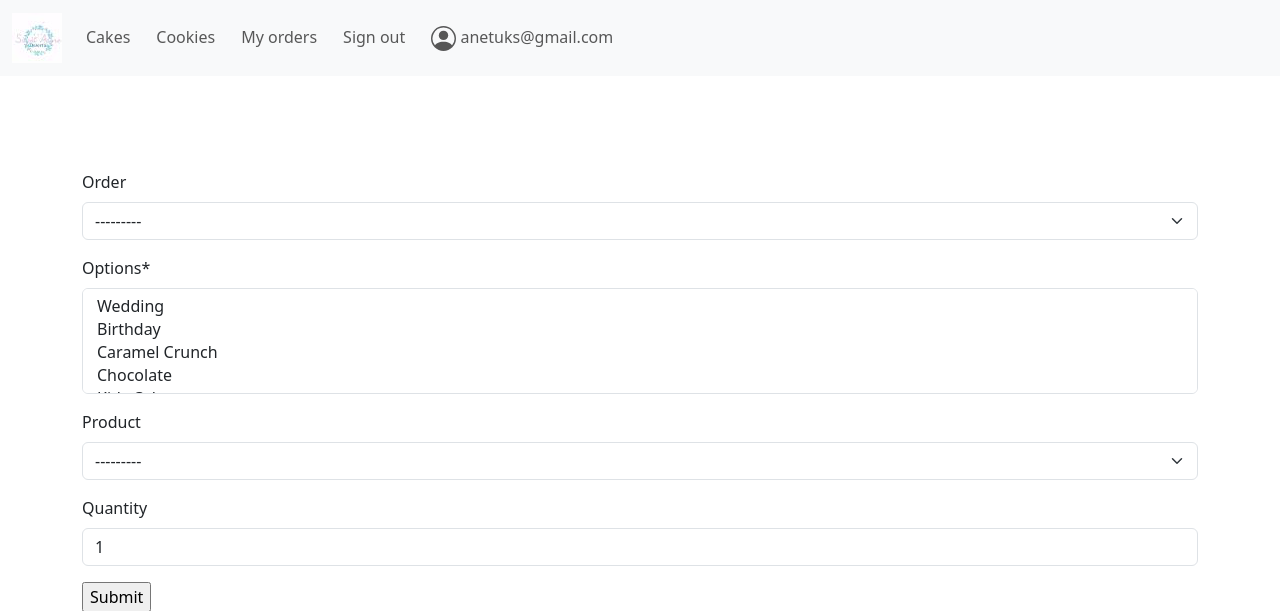
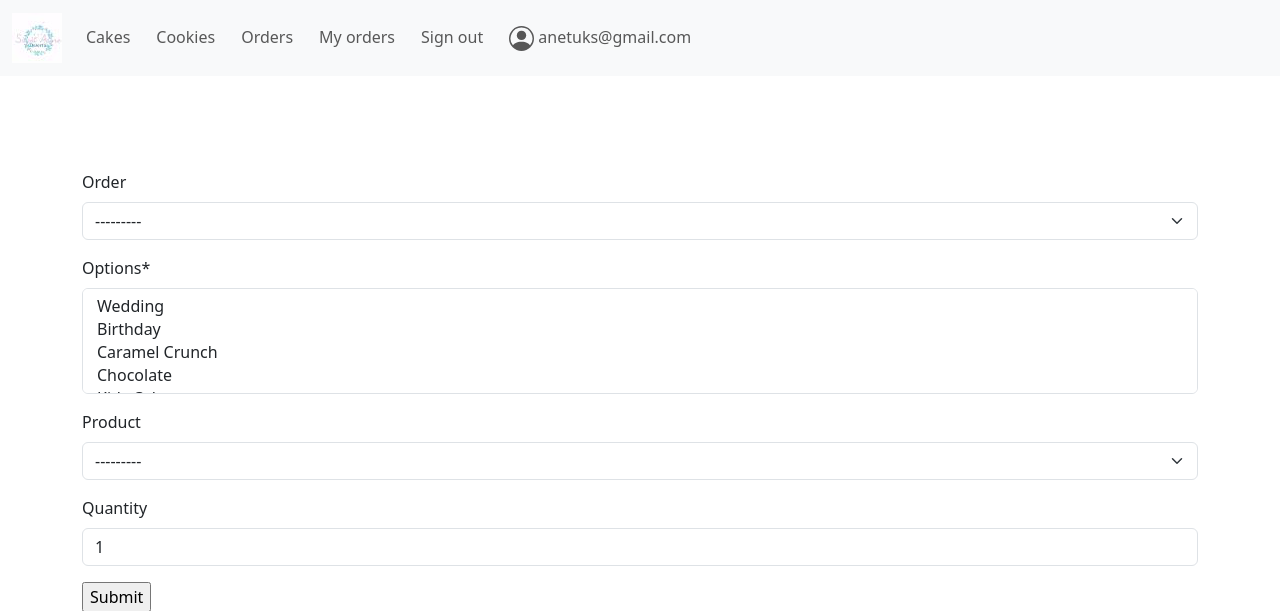
Before and after one commit to Annette3125/sweet_adore_desserts, a Django app: page /create_order in a window 1280 px wide. Shown: the top 611 px of the page. Run offline with Django 5.2, Linux system fonts and the light colour scheme; a user stored in the database is signed in; data comes from the database, SQL or seed files in the repository; some libraries are stand-ins or nearby versions.

Commit message:
create OrderListView, url, html, add navigation to bas.html

```diff
--- a/desserts/templates/desserts/base.html
+++ b/desserts/templates/desserts/base.html
@@ -48,10 +48,9 @@
        <a class="nav-link" href="{% url 'cookies' %}">Cookies</a>
            </li>
 
-
-
-
-
+   <li class="nav-item">
+            <a class="nav-link" href="{% url 'orders' %}">Orders</a>
+           </li>
 
 
              {% if user.is_authenticated %}
--- a/desserts/urls.py
+++ b/desserts/urls.py
@@ -9,4 +9,5 @@ urlpatterns = [
     path("cakes/<int:pk>", views.cake_details, name="cake_details"),
     path("cookies/", views.CookiesListView.as_view(), name="cookies"),
     path("cookies/<int:pk>", views.CookiesDetailView.as_view(), name="cookies_details"),
+    path("orders/", views.OrdersListView.as_view(), name="orders"),
 ]
--- a/desserts/views.py
+++ b/desserts/views.py
@@ -3,7 +3,7 @@ from django.shortcuts import render, get_object_or_404
 from django.views import generic
 from django.urls import reverse
 from .forms import OrderLineForm
-from .models import Option, Product, Cocktail, Category
+from .models import Option, Product, Cocktail, Order
 
 
 def index(request):
@@ -56,3 +56,9 @@ class CookiesDetailView(generic.DetailView):
     template_name = "desserts/cookies_details.html"
     model = Product
     context_object_name = "cookies"
+
+
+class OrdersListView(generic.ListView):
+    template_name = "desserts/orders.html"
+    model = Order
+    context_object_name = "orders"
```
Also changed, not shown: desserts/templates/desserts/orders.html (added, +25 -0 lines).
